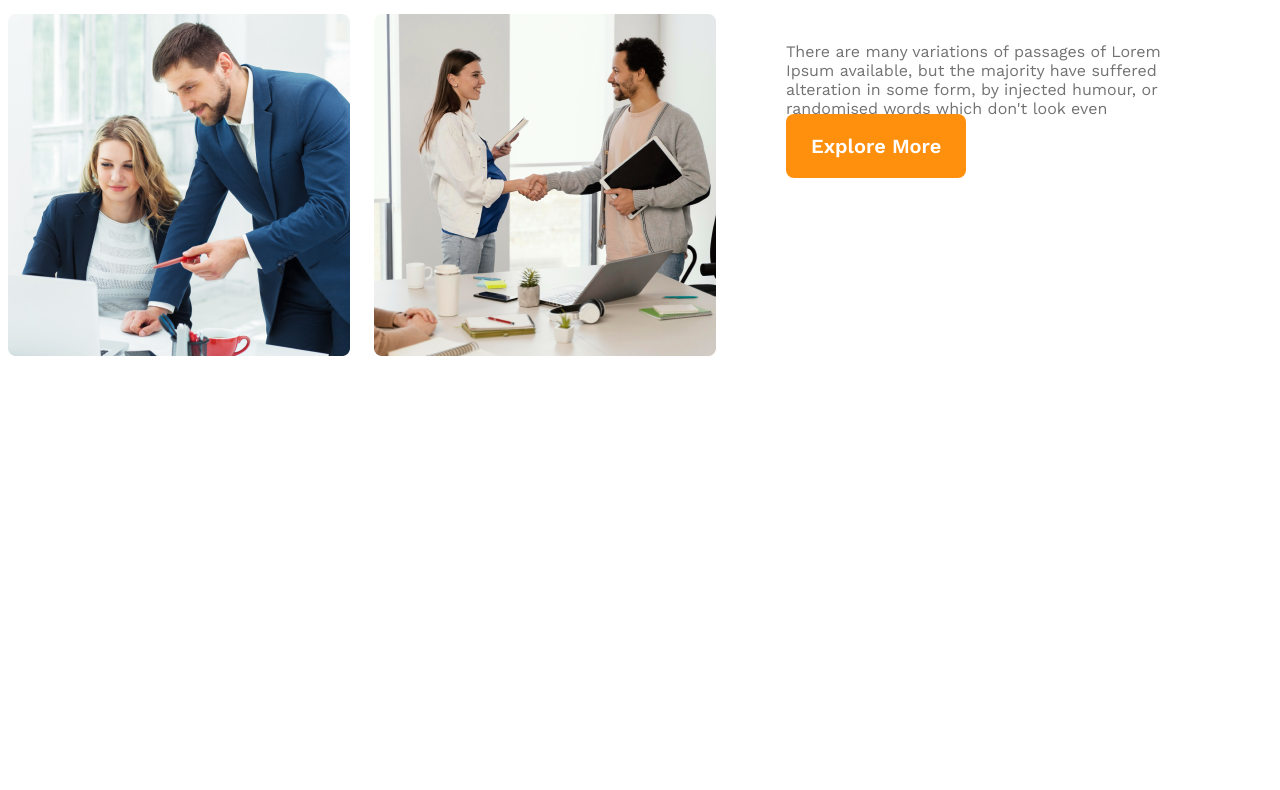
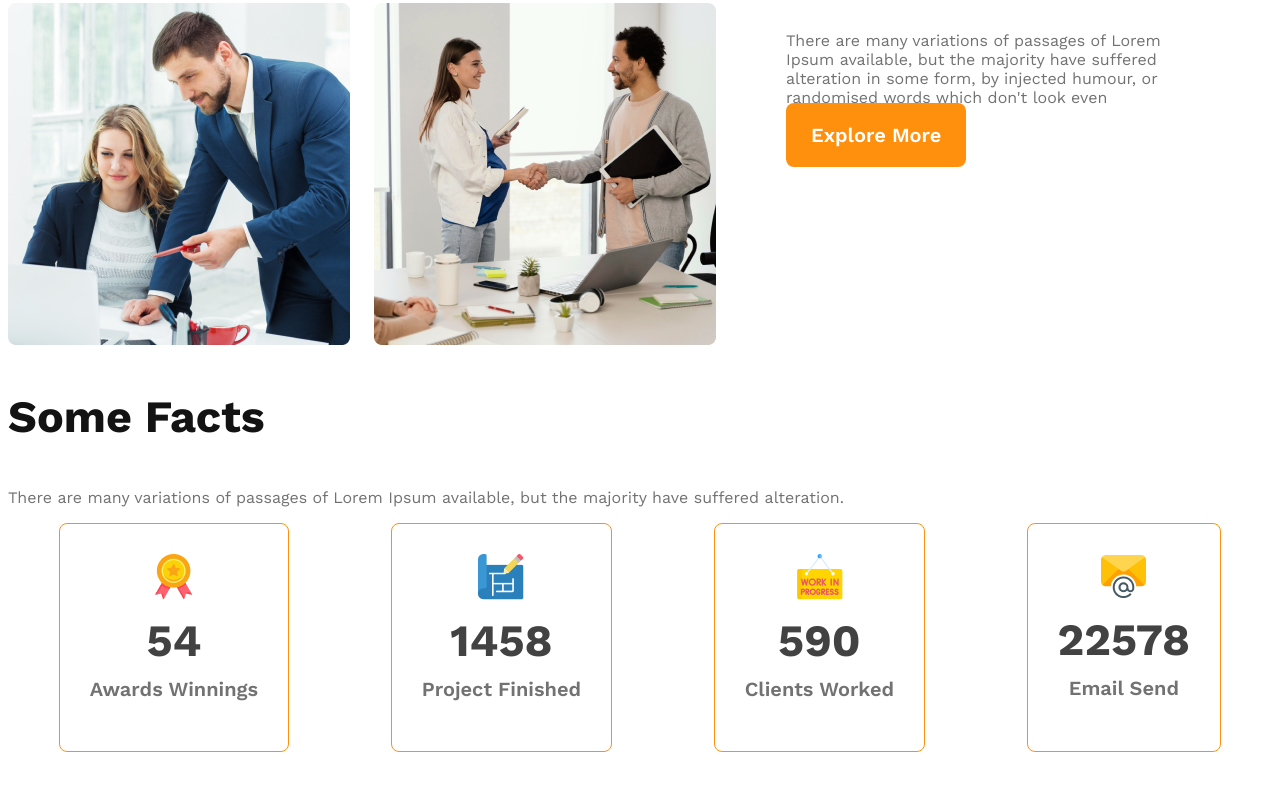
Before and after one commit to protim1451/g3-architecture, a plain HTML site: page index.html in a window 1280 px wide. Shown: the part 1444-2234 px from the top of the page. Before the commit the page ends 1870 px from the top, so only its background shows below. Drawn offline with nearby package versions, Linux system fonts and the light colour scheme.

Commit message:
Facts content added

```diff
--- a/index.html
+++ b/index.html
@@ -9,7 +9,7 @@
     <body>
         <header>
             <nav>
-                <h3 class="nav-title">G3 Architects</h3>
+                <h3 class="section-title">G3 Architects</h3>
                 <ul>
                     <li><a href="">Home</a></li>
                     <li><a href="">About</a></li>
@@ -51,6 +51,39 @@
                     <bt class="btn-primary">Explore More</bt>
                 </div>
             </section>
+            <!-- Features section -->
+            <section class="features">
+
+            </section>
+            <!-- Facts Section -->
+            <section class="facts">
+                <h3 class="section-title">Some Facts</h3>
+                <p class="text-lightgrey">There are many variations of passages of Lorem
+                    Ipsum available, but the majority have suffered
+                    alteration.</p>
+                <div class="facts-card-container">
+                    <div class="card">
+                        <img src="images/icons/ribon.png" alt="">
+                        <h2 class="card-stats">54</h2>
+                        <p class="card-title text-lightgrey">Awards Winnings</p>
+                    </div>
+                    <div class="card">
+                        <img src="images/icons/projects.png" alt="">
+                        <h2 class="card-stats">1458</h2>
+                        <p class="card-title text-lightgrey">Project Finished</p>
+                    </div>
+                    <div class="card">
+                        <img src="images/icons/customers.png" alt="">
+                        <h2 class="card-stats">590</h2>
+                        <p class="card-title text-lightgrey">Clients Worked</p>
+                    </div>
+                    <div class="card">
+                        <img src="images/icons/email.png" alt="">
+                        <h2 class="card-stats">22578</h2>
+                        <p class="card-title text-lightgrey">Email Send</p>
+                    </div>
+                </div>
+            </section>
         </main>
         <footer>
 
--- a/styles/architect.css
+++ b/styles/architect.css
@@ -16,6 +16,11 @@
     cursor: pointer;
     border: 0;
 }
+.section-title{
+    font-size: 2.8rem;
+    font-weight: 700;
+    color: #131313;
+}
 /* Header */
 header{
     background: rgba(255, 144, 14, 0.10);
@@ -26,11 +31,7 @@ nav{
     justify-content: space-between;
     align-items: center;
 }
-.nav-title{
-    font-size: 3rem;
-    font-weight: 700;
-    color: #131313;
-}
+
 nav > ul{
     display: flex;
 }
@@ -91,8 +92,29 @@ main{
     color: #FF900E;
     font-weight: 700;
 }
+/* Facts Section */
+.facts-card-container .card{
+    border-radius: 8px;
+    border: 1px solid #FF900E;
+    text-align: center;
+    padding: 30px;
+}
+.facts-card-container{
+    display: flex;
+    justify-content: space-around;
 
-
+}
+.facts-card-container .card-stats{
+    font-size: 2.8rem;
+    color: #424242;
+    margin-top: 10px;
+    margin-bottom: 10px;
+}
+.facts-card-container .card-title{
+    font-weight: 600;
+    font-size: 1.25rem;
+    margin-top: 5px;
+}
 /* Responsive Styles */
 @media screen and (max-width:576px){
     header{
```
